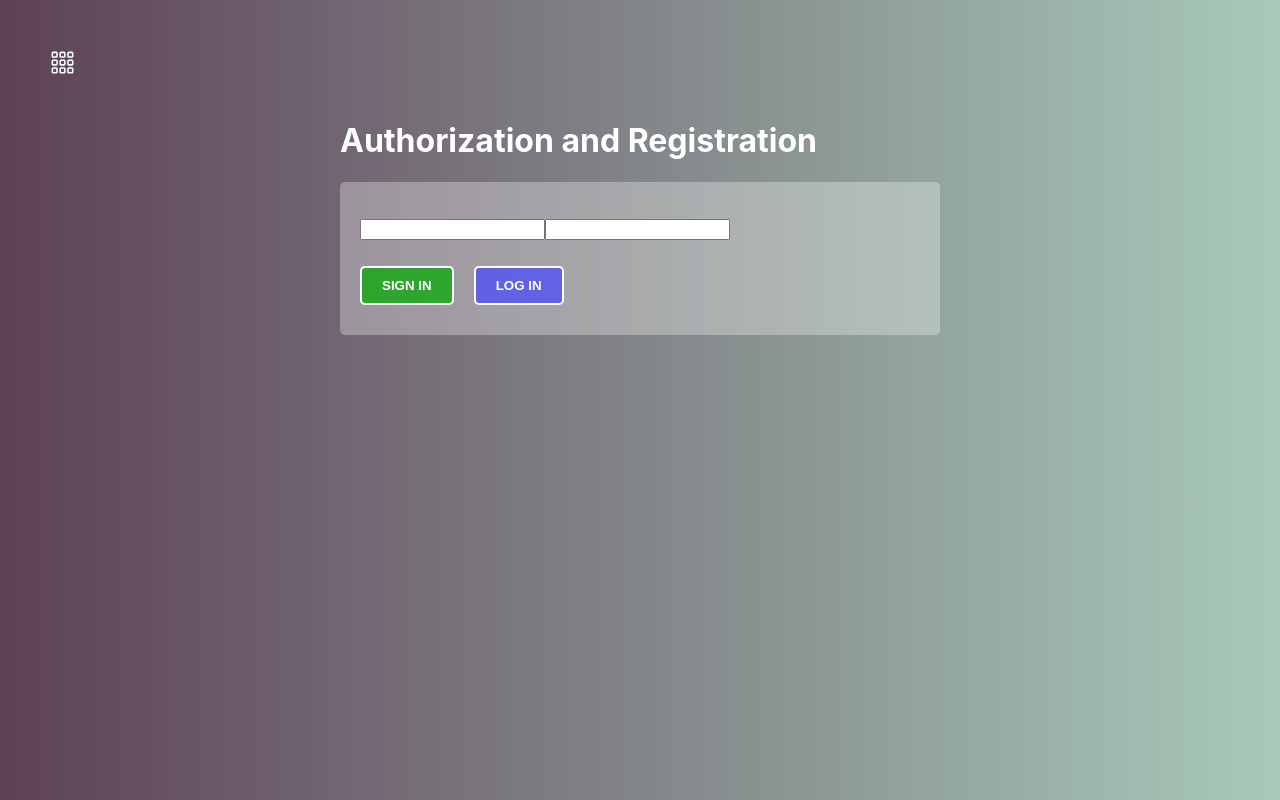
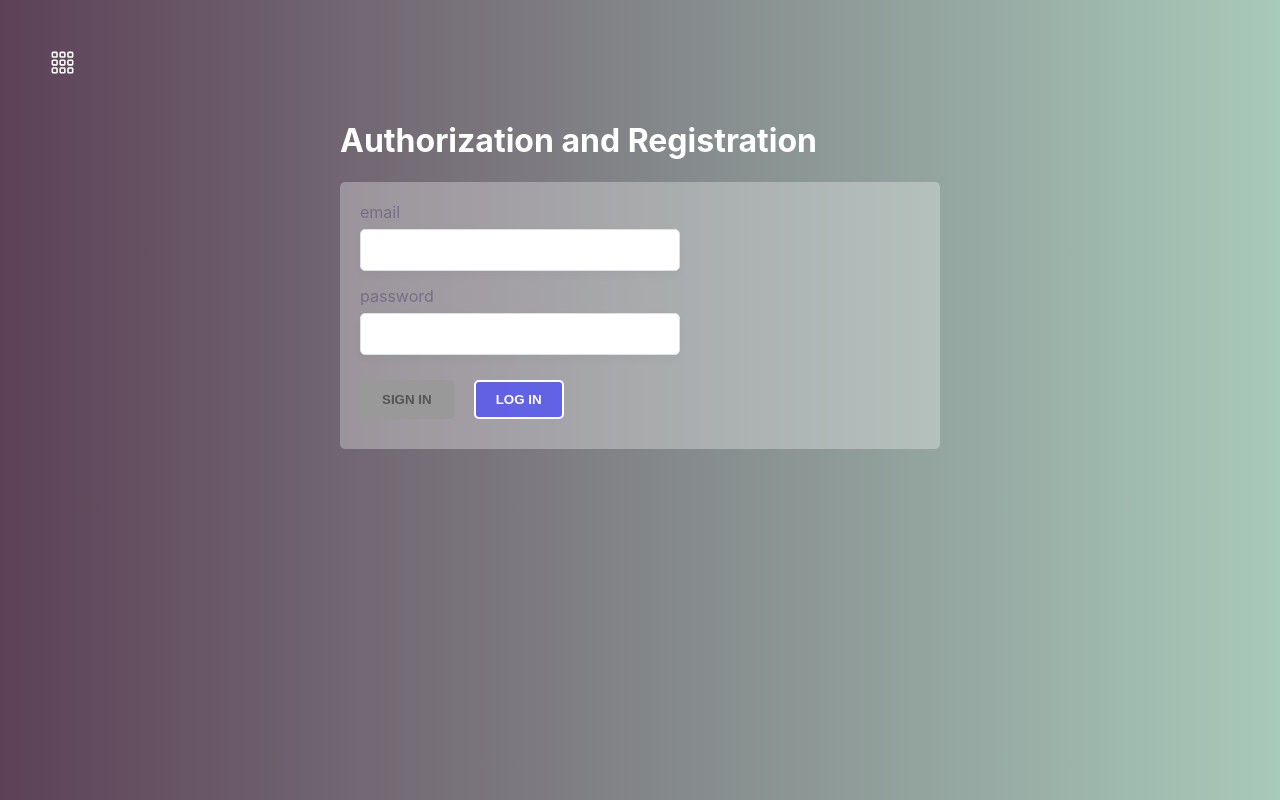
Before and after one commit to Piterom911/react-quiz, a React (Create React App) app: page /auth in a window 1280 px wide. Built offline with nearby package versions, Linux system fonts and the light colour scheme.

Commit message:
Form Validation

```diff
--- a/src/components/ActiveQuiz/ActiveQuiz.module.scss
+++ b/src/components/ActiveQuiz/ActiveQuiz.module.scss
@@ -1,7 +1,6 @@
 .ActiveQuiz {
   color: white;
   box-sizing: border-box;
-  margin: 0 10px;
   border: 2px solid white;
   border-radius: 5px;
   padding: 20px;
--- a/src/components/Navigation/Drawer/Drawer.module.scss
+++ b/src/components/Navigation/Drawer/Drawer.module.scss
@@ -28,7 +28,7 @@
       a {
         text-decoration: none;
         &.active {
-          color: red;
+          color: #ff7b00;
         }
       }
     }
--- /dev/null
+++ b/src/components/UI/Input/Input.jsx
@@ -0,0 +1,35 @@
+import React from "react";
+import classes from './Input.module.scss'
+
+const Input = props => {
+    const inputType = props.type || 'text';
+    const htmlID = `${inputType}-${Math.random()}`;
+    const cls = [classes.Input];
+
+    const isInvalid = ({valid, touched, shouldValidate}) => {
+        return !valid && touched && shouldValidate;
+    };
+
+    if(isInvalid(props)) {
+        cls.push(classes.invalid)
+    }
+
+    return (
+        <div className={cls.join(' ')}>
+            <label htmlFor={htmlID}>{props.label}</label>
+            <input
+                placeholder={props.children}
+                id={htmlID}
+                type={inputType}
+                value={props.value}
+                onChange={props.onChange}
+            />
+            {isInvalid(props)
+                ? <span>{props.errorMessage}</span>
+                : null
+            }
+        </div>
+    )
+};
+
+export default Input;
--- /dev/null
+++ b/src/components/UI/Input/Input.module.scss
@@ -0,0 +1,40 @@
+.Input {
+  display: block;
+  font-size: 16px;
+  color: #756F86;
+  margin-bottom: 15px;
+
+  &.invalid {color: #8c4f4c
+  }
+
+  input {
+    display: block;
+    background: #FFFFFF;
+    border: 1px solid #DBE2EA;
+    box-sizing: border-box;
+    box-shadow: 0 4px 8px rgba(44, 39, 56, 0.04);
+    border-radius: 5px;
+    min-width: 320px;
+    height: 42px;
+    padding-left: 16px;
+    transition: border .15s ease-in-out;
+    font-size: 14px;
+    color: #2C2738;
+    margin-top: 7px;
+    outline: none;
+
+    &::placeholder {
+      color: #ccc;
+    }
+
+    &:focus {
+      border: 1px solid #5D4157;
+    }
+  }
+
+  span {
+    color: #95000d;
+    font-size: 12px;
+    font-weight: bold;
+  }
+}
--- a/src/containers/Auth/Auth.jsx
+++ b/src/containers/Auth/Auth.jsx
@@ -1,8 +1,44 @@
 import React from "react";
 import classes from './Auth.module.scss'
 import Button from "../../components/UI/Button/Button";
+import Input from "../../components/UI/Input/Input";
+
+function validateEmail(email) {
+    const re = /^(([^<>()[\]\\.,;:\s@"]+(\.[^<>()[\]\\.,;:\s@"]+)*)|(".+"))@((\[[0-9]{1,3}\.[0-9]{1,3}\.[0-9]{1,3}\.[0-9]{1,3}\])|(([a-zA-Z\-0-9]+\.)+[a-zA-Z]{2,}))$/;
+    return re.test(String(email).toLowerCase());
+}
 
 export default class Auth extends React.Component{
+
+    state ={
+        isFormValid: false,
+        formControls: {
+            email: {
+                value: '',
+                type: 'email',
+                label: 'email',
+                errorMessage: 'Enter the correct value.',
+                valid: false,
+                touched: false,
+                validation: {
+                    required: true,
+                    email: true
+                }
+            },
+            password: {
+                value: '',
+                type: 'password',
+                label: 'password',
+                errorMessage: 'Min length must be more than 5 characters.',
+                valid: false,
+                touched: false,
+                validation: {
+                    required: true,
+                    minLength: 6
+                }
+            }
+        }
+    };
 
     registerHandler() {}
 
@@ -12,6 +48,66 @@ export default class Auth extends React.Component{
         event.preventDefault();
     }
 
+    validateControl(value, validation) {
+        if (!validation) {
+            return true;
+        }
+
+        let isValid = true;
+
+        if (validation.required) {
+            isValid = value.trim() !== '' && isValid;
+        }
+
+        if (validation.email) {
+            isValid = validateEmail(value) && isValid;
+        }
+
+        if (validation.minLength) {
+            isValid = value.length >= validation.minLength && isValid;
+        }
+
+        return isValid;
+    }
+
+    inputChangeHandler(event, control) {
+        const formControls = { ...this.state.formControls };
+        const ctrl = { ...formControls[control]};
+
+        ctrl.value = event.target.value;
+        ctrl.touched = true;
+        ctrl.valid = this.validateControl(ctrl.value, ctrl.validation);
+
+        formControls[control] = ctrl;
+
+        let isFormValid = true;
+        Object.keys(this.state.formControls).forEach(controlName => {
+            isFormValid = formControls[controlName].valid && isFormValid;
+        });
+        this.setState({
+            formControls,
+            isFormValid
+        })
+    }
+
+    renderInputs() {
+        return Object.keys(this.state.formControls).map( (control, index) => {
+            const input = this.state.formControls[control];
+
+            return  <Input
+                        key={index}
+                        value={input.value}
+                        label={input.label}
+                        errorMessage={input.errorMessage}
+                        valid={input.valid}
+                        touched={input.touched}
+                        type={input.type}
+                        shouldValidate={!!input.validation}
+                        onChange={ event => this.inputChangeHandler(event, control)}
+                   />
+        })
+    }
+
     render() {
 
         return (
@@ -19,13 +115,11 @@ export default class Auth extends React.Component{
                 <div className={'wrapper'}>
                     <h1>Authorization and Registration</h1>
                     <form onSubmit={this.submitHandler}>
-                        <p>
-                            <input type="text"/>
-                            <input type="text"/>
-                        </p>
+                        { this.renderInputs() }
                         <Button
                             type={'success'}
                             onClick={this.signInHandler}
+                            disabled={!this.state.isFormValid}
                         >
                             Sign in
                         </Button>
--- a/src/containers/Quiz/Quiz.module.scss
+++ b/src/containers/Quiz/Quiz.module.scss
@@ -8,10 +8,10 @@
 
   h1 {
     color: #fff;
-    margin-left: 10px;
   }
 
   .Wrapper {
     width: 600px;
+    margin: 0 10px;
   }
 }
--- a/src/containers/QuizCreator/QuizCreator.jsx
+++ b/src/containers/QuizCreator/QuizCreator.jsx
@@ -5,7 +5,7 @@ export default class QuizCreator extends React.Component{
 
     render() {
         return (
-            <h1>Quiz Creator</h1>
+            <h1 className={classes.QuizCreator}>Quiz Creator</h1>
         );
     }
 }
--- a/src/containers/QuizCreator/QuizCreator.module.scss
+++ b/src/containers/QuizCreator/QuizCreator.module.scss
@@ -1,3 +1,3 @@
-.Auth {
+.QuizCreator {
 
 }
--- a/src/containers/QuizList/QuizList.module.scss
+++ b/src/containers/QuizList/QuizList.module.scss
@@ -12,6 +12,7 @@
 
   .wrapper {
     width: 600px;
+    margin: 0 10px;
 
     ul {
       list-style: none;
```
